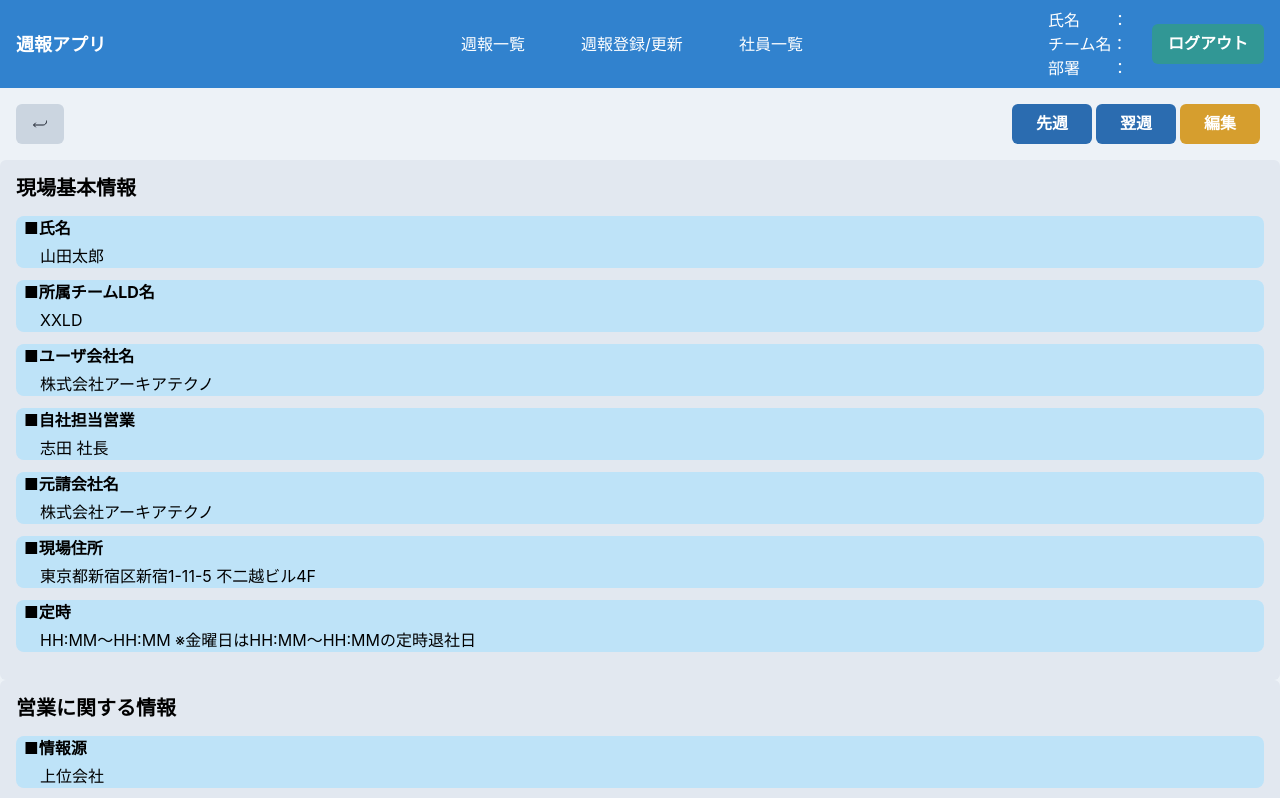
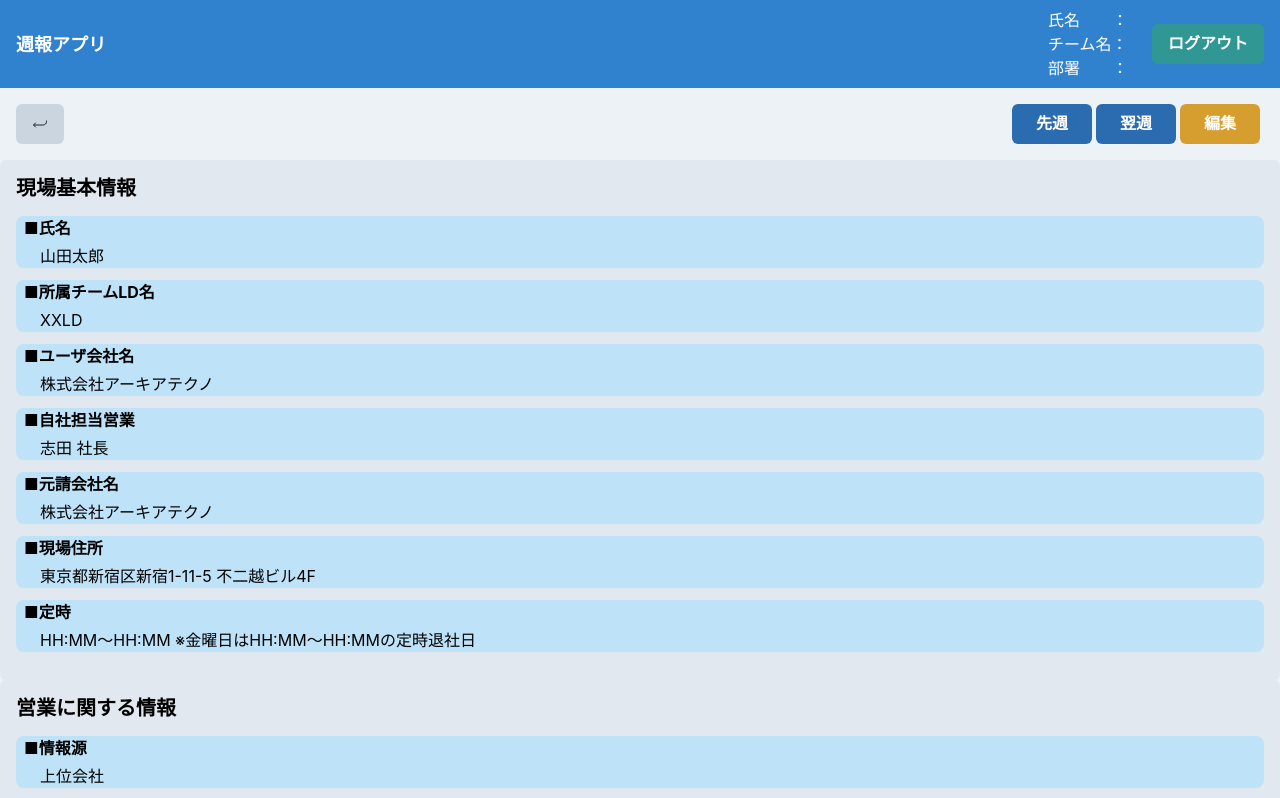
Before and after one commit to team-libero/weekly-report-app, a React (Create React App) app: page /ReportDetail in a window 1280 px wide. Shown: the top 798 px of the page. Built offline with nearby package versions, Linux system fonts and the light colour scheme.

Commit message:
Header.jsx レビュー指摘対応

```diff
--- a/src/components/Header.jsx
+++ b/src/components/Header.jsx
@@ -8,14 +8,19 @@ const Header = () => {
   const [showMenu, setShowMenu] = useState(false);
   const { pathname } = useLocation();
   const {
-    employeeId,
     role,
-    setEmployeeId,
-    setRole,
+    department_id,
     department_name,
     team_name,
     emp_lname,
     emp_fname,
+    setEmployeeId,
+    setRole,
+    setDepartmentId,
+    setDepartmentName,
+    setTeamName,
+    setEmpLname,
+    setEmpFname,
   } = useContext(UserContext);
   const navigate = useNavigate();
 
@@ -24,22 +29,16 @@ const Header = () => {
   };
 
   const handleLogout = () => {
+    // UserContextの削除
     setEmployeeId('');
     setRole('');
+    setDepartmentId('');
+    setDepartmentName('');
+    setTeamName('');
+    setEmpLname('');
+    setEmpFname('');
+
     navigate('/');
-  };
-
-  const getReportsListUrl = () => {
-    const params = new URLSearchParams();
-    if (employeeId) params.append('employeeId', employeeId);
-    if (role) params.append('role', role);
-    return `/reports${params.toString() ? `?${params.toString()}` : ''}`;
-  };
-
-  const getEmployeeListUrl = () => {
-    const params = new URLSearchParams();
-    if (role) params.append('role', role);
-    return `/employeelist${params.toString() ? `?${params.toString()}` : ''}`;
   };
 
   const getLinkStyle = (path) => ({
@@ -77,16 +76,26 @@ const Header = () => {
           justifyContent="center"
           alignItems="center"
         >
-          <Box as={Link} to={getReportsListUrl()} {...getLinkStyle('/reports')}>
+          {department_id === '2' && (
+            <>
+              <Box as={Link} to={'/reports'} {...getLinkStyle('/reports')}>
                 週報一覧
               </Box>
-          <Box as={Link} to={'/reportedit'} {...getLinkStyle('/reportedit')}>
+
+              <Box
+                as={Link}
+                to={'/reportedit'}
+                {...getLinkStyle('/reportedit')}
+              >
                 週報登録/更新
               </Box>
-          {role !== '1' && (
+            </>
+          )}
+          {(department_id === '1' ||
+            (department_id === '2' && role !== '1')) && (
             <Box
               as={Link}
-              to={getEmployeeListUrl()}
+              to={'/employeelist'}
               {...getLinkStyle('/employeelist')}
             >
               社員一覧
@@ -134,9 +143,11 @@ const Header = () => {
           zIndex="10"
         >
           <VStack spacing={4} align="start">
+            {department_id === '2' && (
+              <>
                 <Box
                   as={Link}
-              to={getReportsListUrl()}
+                  to={'/reports'}
                   w="100%"
                   p="2"
                   _hover={{ bg: 'blue.700', textDecoration: 'none' }}
@@ -154,10 +165,14 @@ const Header = () => {
                 >
                   週報登録/更新
                 </Box>
-            {role !== '1' && (
+              </>
+            )}
+
+            {(department_id === '1' ||
+              (department_id === '2' && role !== '1')) && (
               <Box
                 as={Link}
-                to={getEmployeeListUrl()}
+                to={'/employeelist'}
                 w="100%"
                 p="2"
                 _hover={{ bg: 'blue.700', textDecoration: 'none' }}
```
Lines whose indentation alone changed are shown as unchanged.
